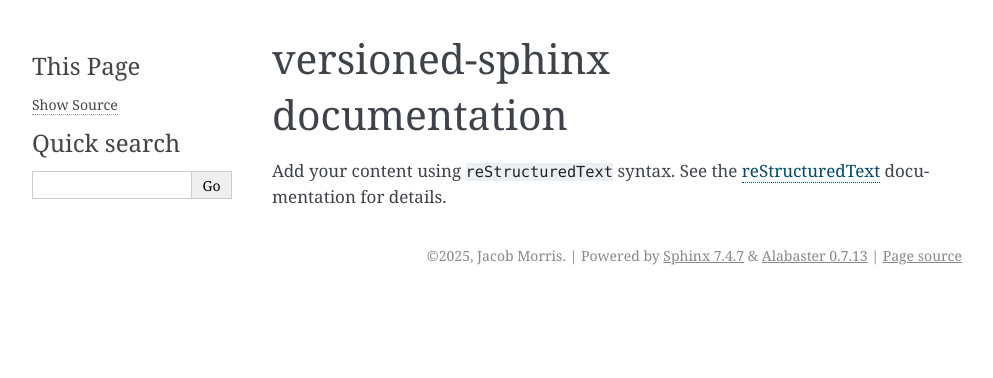
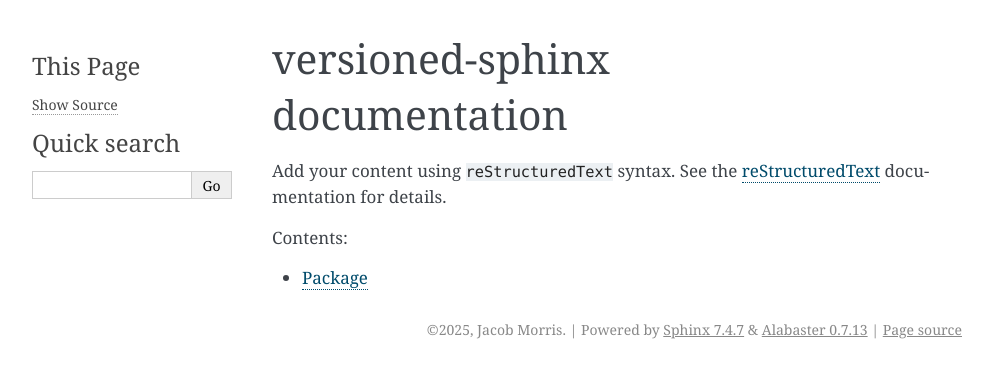
Before and after one commit to BlendingJake/versioned-sphinx, a Sphinx documentation site: the page built from docs/index.rst, in a window 1280 px wide. Shown: the top 378 px of the page, without its empty margins (148-1141 px from the left). Built offline with Sphinx 7.4.7, drawn with Linux system fonts in a browser that asks for light colours.

Commit message:
Update docs

```diff
--- a/docs/index.rst
+++ b/docs/index.rst
@@ -14,3 +14,5 @@ documentation for details.
 .. toctree::
    :maxdepth: 2
    :caption: Contents:
+
+   package
--- /dev/null
+++ b/docs/package.rst
@@ -0,0 +1,5 @@
+Package
+========
+
+.. automodule:: vesrioned_sphinx
+    :members:
```
